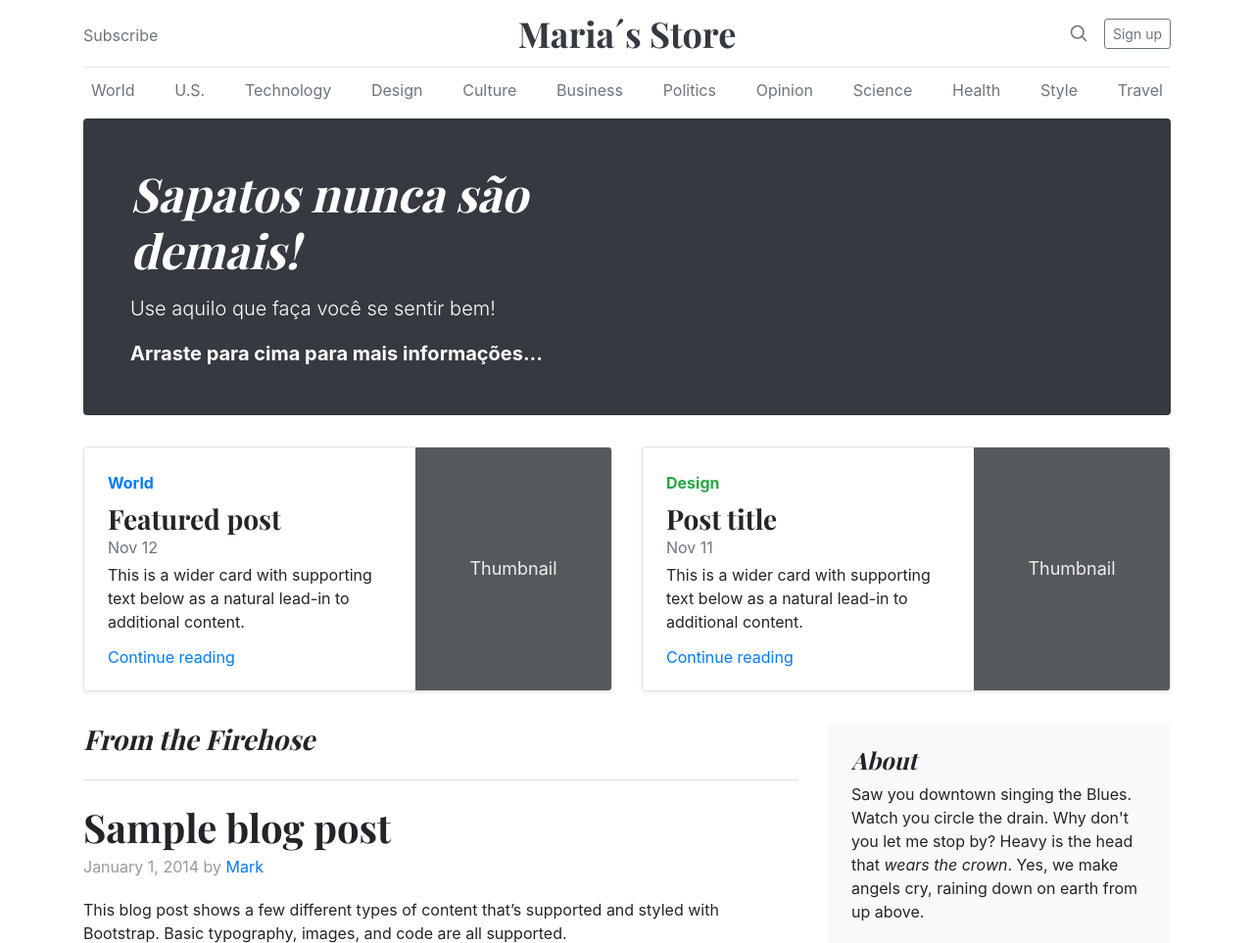
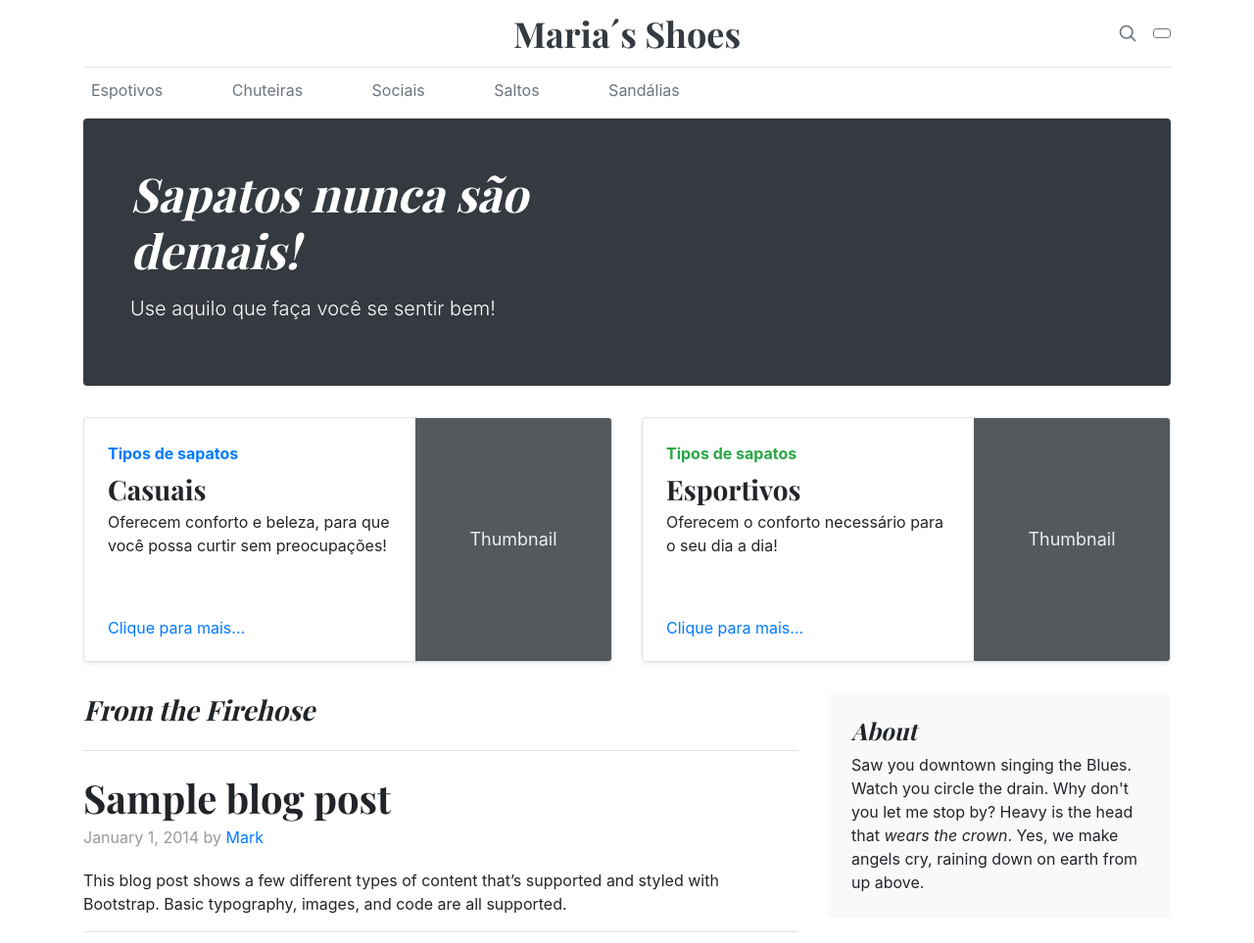
Before and after one commit to mariavi00/entrega-bootstrap, a plain HTML site: page blog/index.html in a window 1280 px wide. Shown: the top 963 px of the page at 98% size. Drawn offline with nearby package versions, Linux system fonts and the light colour scheme.

Commit message:
entrega atividade 25/05

```diff
--- a/blog/index.html
+++ b/blog/index.html
@@ -1,5 +1,6 @@
 <!doctype html>
 <html lang="en">
+
 <head>
   <meta charset="utf-8">
   <meta name="viewport" content="width=device-width, initial-scale=1, shrink-to-fit=no">
@@ -40,40 +41,47 @@
   <!-- Custom styles for this template -->
   <link href="blog.css" rel="stylesheet">
 </head>
+
 <body>
 
   <div class="container">
     <header class="blog-header py-3">
       <div class="row flex-nowrap justify-content-between align-items-center">
         <div class="col-4 pt-1">
-        <a class="text-muted" href="#">Subscribe</a>
+          <a class="text-muted" href="#"></a>
         </div>
         <div class="col-4 text-center">
-        <a class="blog-header-logo text-dark" href="#">Maria´s Store</a>
+          <a class="blog-header-logo text-dark" href="#">Maria´s Shoes</a>
         </div>
         <div class="col-4 d-flex justify-content-end align-items-center">
           <a class="text-muted" href="#" aria-label="Search">
-          <svg xmlns="http://www.w3.org/2000/svg" width="20" height="20" fill="none" stroke="currentColor" stroke-linecap="round" stroke-linejoin="round" stroke-width="2" class="mx-3" role="img" viewBox="0 0 24 24" focusable="false"><title>Search</title><circle cx="10.5" cy="10.5" r="7.5"/><path d="M21 21l-5.2-5.2"/></svg>
+            <svg xmlns="http://www.w3.org/2000/svg" width="20" height="20" fill="none" stroke="currentColor"
+              stroke-linecap="round" stroke-linejoin="round" stroke-width="2" class="mx-3" role="img"
+              viewBox="0 0 24 24" focusable="false">
+              <title>Search</title>
+              <circle cx="10.5" cy="10.5" r="7.5" />
+              <path d="M21 21l-5.2-5.2" />
+            </svg>
           </a>
-        <a class="btn btn-sm btn-outline-secondary" href="#">Sign up</a>
+          <a class="btn btn-sm btn-outline-secondary" href="#"></a>
         </div>
       </div>
     </header>
 
     <div class="nav-scroller py-1 mb-2">
       <nav class="nav d-flex justify-content-between">
-      <a class="p-2 text-muted" href="#">World</a>
-      <a class="p-2 text-muted" href="#">U.S.</a>
-      <a class="p-2 text-muted" href="#">Technology</a>
-      <a class="p-2 text-muted" href="#">Design</a>
-      <a class="p-2 text-muted" href="#">Culture</a>
-      <a class="p-2 text-muted" href="#">Business</a>
-      <a class="p-2 text-muted" href="#">Politics</a>
-      <a class="p-2 text-muted" href="#">Opinion</a>
-      <a class="p-2 text-muted" href="#">Science</a>
-      <a class="p-2 text-muted" href="#">Health</a>
-      <a class="p-2 text-muted" href="#">Style</a>
-      <a class="p-2 text-muted" href="#">Travel</a>
+        <a class="p-2 text-muted" href="#">Espotivos</a>
+        <a class="p-2 text-muted" href="#">Chuteiras</a>
+        <a class="p-2 text-muted" href="#">Sociais</a>
+        <a class="p-2 text-muted" href="#">Saltos</a>
+        <a class="p-2 text-muted" href="#">Sandálias</a>
+        <a class="p-2 text-muted" href="#"></a>
+        <a class="p-2 text-muted" href="#"></a>
+        <a class="p-2 text-muted" href="#"></a>
+        <a class="p-2 text-muted" href="#"></a>
+        <a class="p-2 text-muted" href="#"></a>
+        <a class="p-2 text-muted" href="#"></a>
+        <a class="p-2 text-muted" href="#"></a>
       </nav>
     </div>
 
@@ -81,37 +89,49 @@
       <div class="col-md-6 px-0">
         <h1 class="display-4 font-italic">Sapatos nunca são demais!</h1>
         <p class="lead my-3">Use aquilo que faça você se sentir bem!</p>
-      <p class="lead mb-0"><a href="#" class="text-white font-weight-bold">Arraste para cima para mais informações...</a></p>
+        <p class="lead mb-0"><a href="#" class="text-white font-weight-bold"></a></p>
       </div>
     </div>
 
     <div class="row mb-2">
       <div class="col-md-6">
-      <div class="row no-gutters border rounded overflow-hidden flex-md-row mb-4 shadow-sm h-md-250 position-relative">
+        <div
+          class="row no-gutters border rounded overflow-hidden flex-md-row mb-4 shadow-sm h-md-250 position-relative">
           <div class="col p-4 d-flex flex-column position-static">
-          <strong class="d-inline-block mb-2 text-primary">World</strong>
-          <h3 class="mb-0">Featured post</h3>
-          <div class="mb-1 text-muted">Nov 12</div>
-          <p class="card-text mb-auto">This is a wider card with supporting text below as a natural lead-in to additional content.</p>
-          <a href="#" class="stretched-link">Continue reading</a>
+            <strong class="d-inline-block mb-2 text-primary">Tipos de sapatos</strong>
+            <h3 class="mb-0">Casuais</h3>
+            <div class="mb-1 text-muted"></div>
+            <p class="card-text mb-auto">Oferecem conforto e beleza, para que você possa curtir sem preocupações!</p>
+            <a href="#" class="stretched-link">Clique para mais...</a>
           </div>
           <div class="col-auto d-none d-lg-block">
-          <svg class="bd-placeholder-img" width="200" height="250" xmlns="http://www.w3.org/2000/svg" role="img" aria-label="Placeholder: Thumbnail" preserveAspectRatio="xMidYMid slice" focusable="false"><title>Placeholder</title><rect width="100%" height="100%" fill="#55595c"/><text x="50%" y="50%" fill="#eceeef" dy=".3em">Thumbnail</text></svg>
+            <svg class="bd-placeholder-img" width="200" height="250" xmlns="http://www.w3.org/2000/svg" role="img"
+              aria-label="Placeholder: Thumbnail" preserveAspectRatio="xMidYMid slice" focusable="false">
+              <title>Placeholder</title>
+              <rect width="100%" height="100%" fill="#55595c" /><text x="50%" y="50%" fill="#eceeef"
+                dy=".3em">Thumbnail</text>
+            </svg>
 
           </div>
         </div>
       </div>
       <div class="col-md-6">
-      <div class="row no-gutters border rounded overflow-hidden flex-md-row mb-4 shadow-sm h-md-250 position-relative">
+        <div
+          class="row no-gutters border rounded overflow-hidden flex-md-row mb-4 shadow-sm h-md-250 position-relative">
           <div class="col p-4 d-flex flex-column position-static">
-          <strong class="d-inline-block mb-2 text-success">Design</strong>
-          <h3 class="mb-0">Post title</h3>
-          <div class="mb-1 text-muted">Nov 11</div>
-          <p class="mb-auto">This is a wider card with supporting text below as a natural lead-in to additional content.</p>
-          <a href="#" class="stretched-link">Continue reading</a>
+            <strong class="d-inline-block mb-2 text-success">Tipos de sapatos</strong>
+            <h3 class="mb-0">Esportivos</h3>
+            <div class="mb-1 text-muted"></div>
+            <p class="mb-auto">Oferecem o conforto necessário para o seu dia a dia!</p>
+            <a href="#" class="stretched-link">Clique para mais...</a>
           </div>
           <div class="col-auto d-none d-lg-block">
-          <svg class="bd-placeholder-img" width="200" height="250" xmlns="http://www.w3.org/2000/svg" role="img" aria-label="Placeholder: Thumbnail" preserveAspectRatio="xMidYMid slice" focusable="false"><title>Placeholder</title><rect width="100%" height="100%" fill="#55595c"/><text x="50%" y="50%" fill="#eceeef" dy=".3em">Thumbnail</text></svg>
+            <svg class="bd-placeholder-img" width="200" height="250" xmlns="http://www.w3.org/2000/svg" role="img"
+              aria-label="Placeholder: Thumbnail" preserveAspectRatio="xMidYMid slice" focusable="false">
+              <title>Placeholder</title>
+              <rect width="100%" height="100%" fill="#55595c" /><text x="50%" y="50%" fill="#eceeef"
+                dy=".3em">Thumbnail</text>
+            </svg>
 
           </div>
         </div>
@@ -130,21 +150,33 @@
           <h2 class="blog-post-title">Sample blog post</h2>
           <p class="blog-post-meta">January 1, 2014 by <a href="#">Mark</a></p>
 
-        <p>This blog post shows a few different types of content that’s supported and styled with Bootstrap. Basic typography, images, and code are all supported.</p>
+          <p>This blog post shows a few different types of content that’s supported and styled with Bootstrap. Basic
+            typography, images, and code are all supported.</p>
           <hr>
-        <p>Yeah, she dances to her own beat. Oh, no. You could've been the greatest. 'Cause, baby, <a href="#">you're a firework</a>. Maybe a reason why all the doors are closed. Open up your heart and just let it begin. So très chic, yeah, she's a classic.</p>
+          <p>Yeah, she dances to her own beat. Oh, no. You could've been the greatest. 'Cause, baby, <a href="#">you're
+              a firework</a>. Maybe a reason why all the doors are closed. Open up your heart and just let it begin. So
+            très chic, yeah, she's a classic.</p>
           <blockquote>
-          <p>Bikinis, zucchinis, Martinis, no weenies. I know there will be sacrifice but that's the price. <strong>This is how we do it</strong>. I'm not sticking around to watch you go down. You think you're so rock and roll, but you're really just a joke. I know one spark will shock the world, yeah yeah. Can't replace you with a million rings.</p>
+            <p>Bikinis, zucchinis, Martinis, no weenies. I know there will be sacrifice but that's the price.
+              <strong>This is how we do it</strong>. I'm not sticking around to watch you go down. You think you're so
+              rock and roll, but you're really just a joke. I know one spark will shock the world, yeah yeah. Can't
+              replace you with a million rings.</p>
           </blockquote>
-        <p>Trying to connect the dots, don't know what to tell my boss. Before you met me I was alright but things were kinda heavy. You just gotta ignite the light and let it shine. Glitter all over the room <em>pink flamingos</em> in the pool. </p>
+          <p>Trying to connect the dots, don't know what to tell my boss. Before you met me I was alright but things
+            were kinda heavy. You just gotta ignite the light and let it shine. Glitter all over the room <em>pink
+              flamingos</em> in the pool. </p>
           <h2>Heading</h2>
-        <p>Suiting up for my crowning battle. If you only knew what the future holds. Bring the beat back. Peach-pink lips, yeah, everybody stares.</p>
+          <p>Suiting up for my crowning battle. If you only knew what the future holds. Bring the beat back. Peach-pink
+            lips, yeah, everybody stares.</p>
           <h3>Sub-heading</h3>
-        <p>You give a hundred reasons why, and you say you're really gonna try. Straight stuntin' yeah we do it like that. Calling out my name. ‘Cause I, I’m capable of anything.</p>
+          <p>You give a hundred reasons why, and you say you're really gonna try. Straight stuntin' yeah we do it like
+            that. Calling out my name. ‘Cause I, I’m capable of anything.</p>
           <pre><code>Example code block</code></pre>
-        <p>Before you met me I was alright but things were kinda heavy. You just gotta ignite the light and let it shine.</p>
+          <p>Before you met me I was alright but things were kinda heavy. You just gotta ignite the light and let it
+            shine.</p>
           <h3>Sub-heading</h3>
-        <p>You got the finest architecture. Passport stamps, she's cosmopolitan. Fine, fresh, fierce, we got it on lock. Never planned that one day I'd be losing you. She eats your heart out.</p>
+          <p>You got the finest architecture. Passport stamps, she's cosmopolitan. Fine, fresh, fierce, we got it on
+            lock. Never planned that one day I'd be losing you. She eats your heart out.</p>
           <ul>
             <li>Got a motel and built a fort out of sheets.</li>
             <li>Your kiss is cosmic, every move is magic.</li>
@@ -163,11 +195,16 @@
           <h2 class="blog-post-title">Another blog post</h2>
           <p class="blog-post-meta">December 23, 2013 by <a href="#">Jacob</a></p>
 
-        <p>I am ready for the road less traveled. Already <a href="#">brushing off the dust</a>. Yeah, you're lucky if you're on her plane. I used to bite my tongue and hold my breath. Uh, She’s a beast. I call her Karma (come back). Black ray-bans, you know she's with the band. I can't sleep let's run away and don't ever look back, don't ever look back.</p>
+          <p>I am ready for the road less traveled. Already <a href="#">brushing off the dust</a>. Yeah, you're lucky if
+            you're on her plane. I used to bite my tongue and hold my breath. Uh, She’s a beast. I call her Karma (come
+            back). Black ray-bans, you know she's with the band. I can't sleep let's run away and don't ever look back,
+            don't ever look back.</p>
           <blockquote>
             <p>Growing fast into a <strong>bolt of lightning</strong>. Be careful Try not to lead her on</p>
           </blockquote>
-        <p>I'm intrigued, for a peek, heard it's fascinating. Oh oh! Wanna be a victim ready for abduction. She's got that international smile, oh yeah, she's got that one international smile. Do you ever feel, feel so paper thin. I’m gon’ put her in a coma. Sun-kissed skin so hot we'll melt your popsicle.</p>
+          <p>I'm intrigued, for a peek, heard it's fascinating. Oh oh! Wanna be a victim ready for abduction. She's got
+            that international smile, oh yeah, she's got that one international smile. Do you ever feel, feel so paper
+            thin. I’m gon’ put her in a coma. Sun-kissed skin so hot we'll melt your popsicle.</p>
           <p>This is transcendental, on another level, boy, you're my lucky star.</p>
         </div><!-- /.blog-post -->
 
@@ -175,13 +212,16 @@
           <h2 class="blog-post-title">New feature</h2>
           <p class="blog-post-meta">December 14, 2013 by <a href="#">Chris</a></p>
 
-        <p>From Tokyo to Mexico, to Rio. Yeah, you take me to utopia. I'm walking on air. We'd make out in your Mustang to Radiohead. I mean the ones, I mean like she's the one. Sun-kissed skin so hot we'll melt your popsicle. Slow cooking pancakes for my boy, still up, still fresh as a Daisy.</p>
+          <p>From Tokyo to Mexico, to Rio. Yeah, you take me to utopia. I'm walking on air. We'd make out in your
+            Mustang to Radiohead. I mean the ones, I mean like she's the one. Sun-kissed skin so hot we'll melt your
+            popsicle. Slow cooking pancakes for my boy, still up, still fresh as a Daisy.</p>
           <ul>
             <li>I hope you got a healthy appetite.</li>
             <li>You're never gonna be unsatisfied.</li>
             <li>Got a motel and built a fort out of sheets.</li>
           </ul>
-        <p>Don't need apologies. Boy, you're an alien your touch so foreign, it's <em>supernatural</em>, extraterrestrial. Talk about our future like we had a clue. I can feel a phoenix inside of me.</p>
+          <p>Don't need apologies. Boy, you're an alien your touch so foreign, it's <em>supernatural</em>,
+            extraterrestrial. Talk about our future like we had a clue. I can feel a phoenix inside of me.</p>
         </div><!-- /.blog-post -->
 
         <nav class="blog-pagination">
@@ -194,7 +234,9 @@
       <aside class="col-md-4 blog-sidebar">
         <div class="p-4 mb-3 bg-light rounded">
           <h4 class="font-italic">About</h4>
-        <p class="mb-0">Saw you downtown singing the Blues. Watch you circle the drain. Why don't you let me stop by? Heavy is the head that <em>wears the crown</em>. Yes, we make angels cry, raining down on earth from up above.</p>
+          <p class="mb-0">Saw you downtown singing the Blues. Watch you circle the drain. Why don't you let me stop by?
+            Heavy is the head that <em>wears the crown</em>. Yes, we make angels cry, raining down on earth from up
+            above.</p>
         </div>
 
         <div class="p-4">
@@ -230,7 +272,8 @@
   </main><!-- /.container -->
 
   <footer class="blog-footer">
-  <p>Blog template built for <a href="https://getbootstrap.com/">Bootstrap</a> by <a href="https://twitter.com/mdo">@mdo</a>.</p>
+    <p>Blog template built for <a href="https://getbootstrap.com/">Bootstrap</a> by <a
+        href="https://twitter.com/mdo">@mdo</a>.</p>
     <p>
       <a href="#">Back to top</a>
     </p>
@@ -239,4 +282,5 @@
 
 
 </body>
+
 </html>
```
Lines whose indentation alone changed are shown as unchanged.
